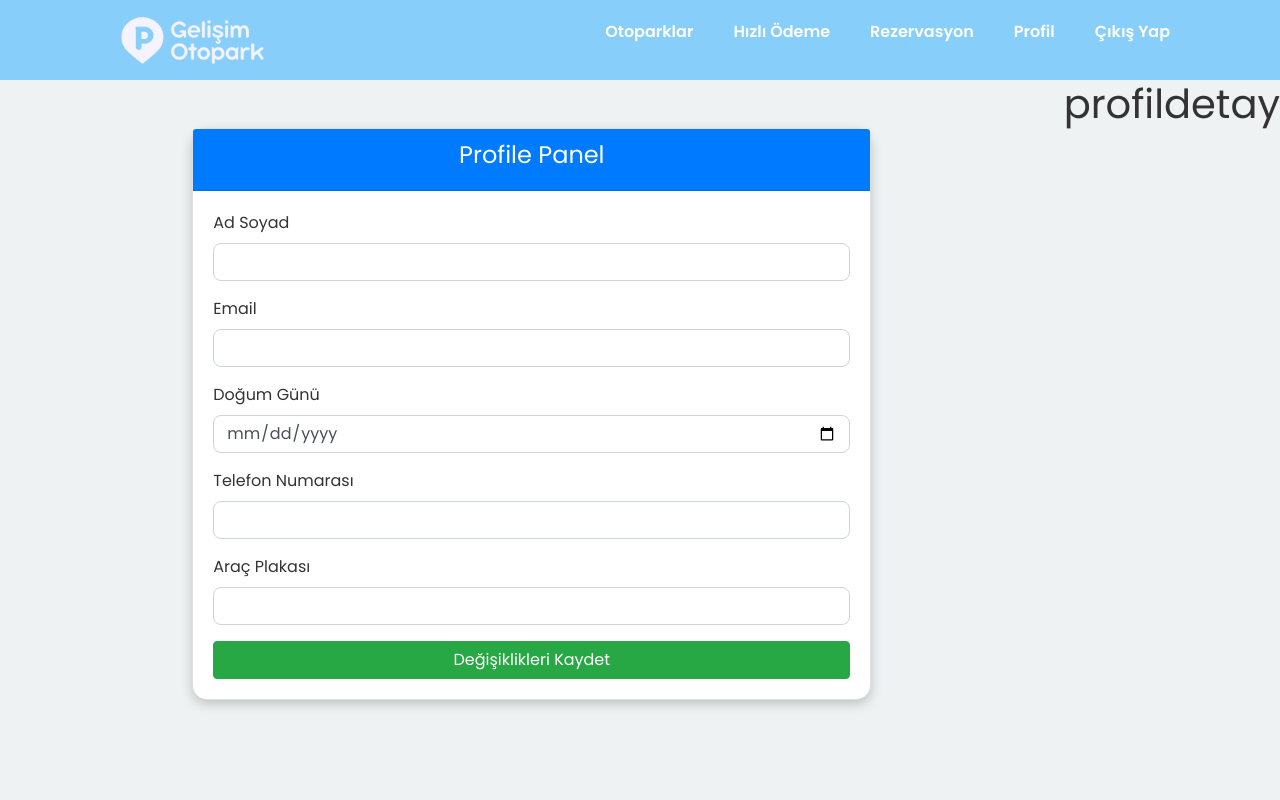
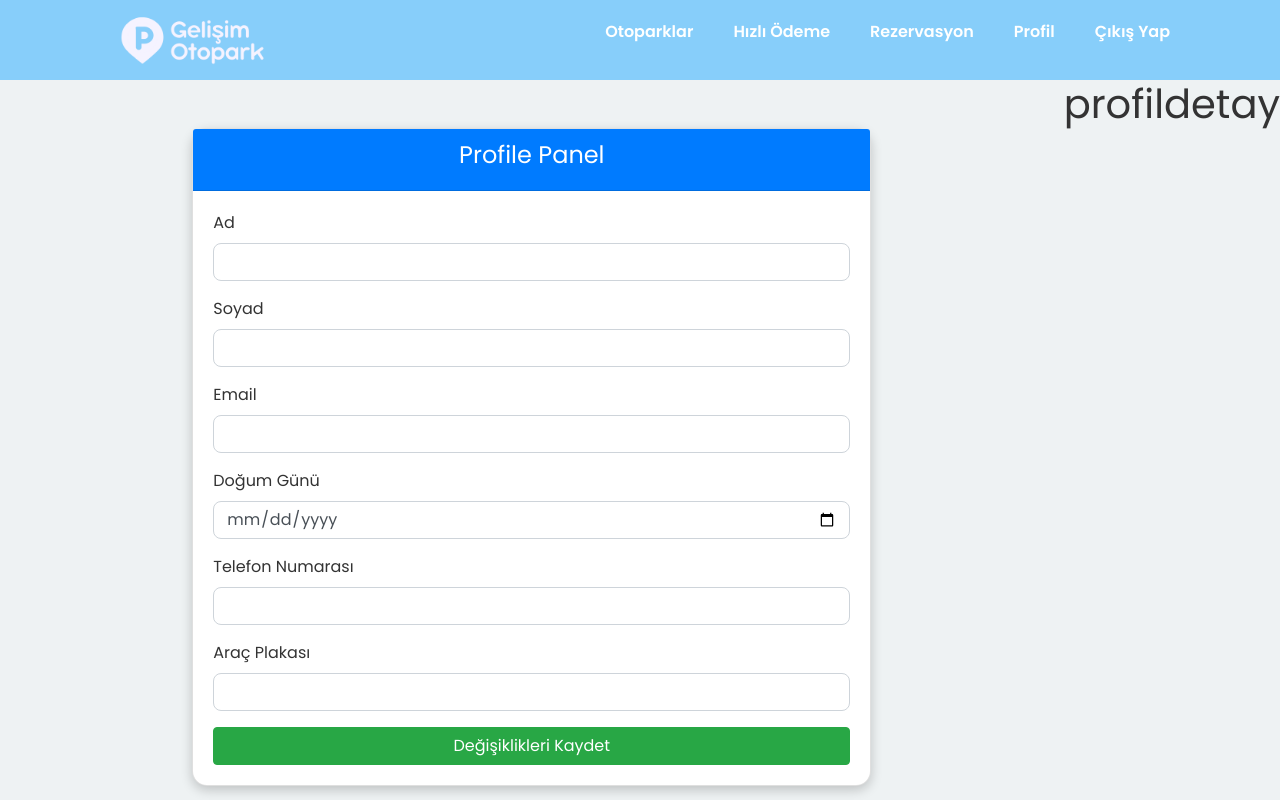
Before and after one commit to Aziznix/internetprogramc-l---proje, a PHP site: the page made by pages/profil.php in a window 1280 px wide. Run offline with PHP 8.4, Linux system fonts and the light colour scheme; the visitor is signed in with stand-in values (Sample User, id 1); data that the repository does not hold is empty.

Commit message:
9.05.2025 ibrahim

```diff
--- a/pages/profil.php
+++ b/pages/profil.php
@@ -119,7 +119,7 @@ if ($_SERVER['REQUEST_METHOD'] === 'POST') {
     <div class="menu">
         <ul>
             <li><a href="index.php">Otoparklar</a></li>
-            <li><a href="fastpay.php">Hızlı Ödeme</a></li>
+            <li><a href="pages/fastpay.php">Hızlı Ödeme</a></li>
             <?php if (isset($_SESSION['kullanici_adi'])): ?>
                 <li><a href="pages/paymaount.php">Rezervasyon</a></li>
                 <li><a href="pages/profil.php">Profil</a></li>
@@ -148,8 +148,12 @@ if ($_SERVER['REQUEST_METHOD'] === 'POST') {
 
                             <form id="profileForm">
                                 <div class="form-group">
-                                    <label>Ad Soyad</label>
-                                    <input type="text" name="nameandsurname" class="form-control" value="<?= htmlspecialchars($user['nameandsurname']); ?>">
+                                    <label>Ad</label>
+                                    <input type="text" name="name" class="form-control" value="<?= htmlspecialchars($user['name']); ?>">
+                                </div>
+                                <div class="form-group">
+                                    <label>Soyad</label>
+                                    <input type="text" name="surname" class="form-control" value="<?= htmlspecialchars($user['surname']); ?>">
                                 </div>
                                 <div class="form-group">
                                     <label>Email</label>
```
